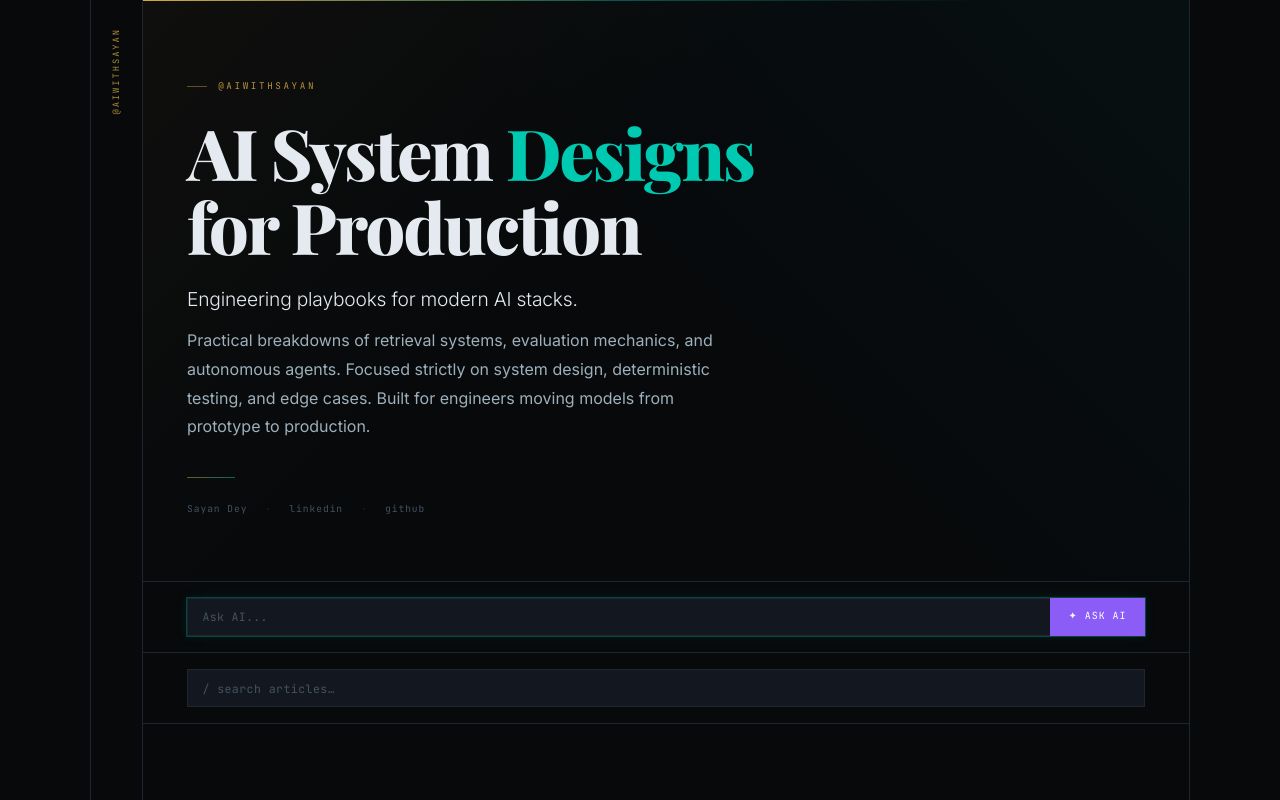
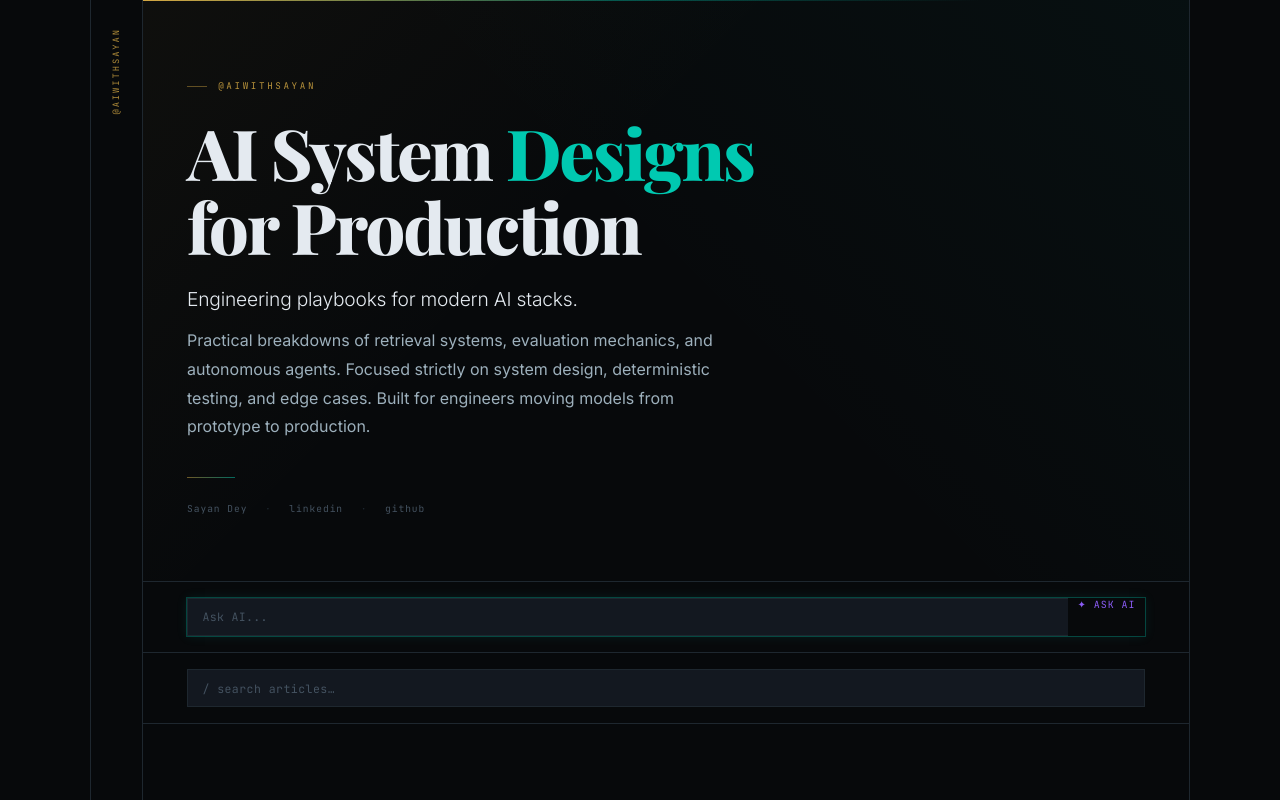
Before and after one commit to sayan1999/sayan1999.github.io, a React (Vite) app: page / in a window 1280 px wide. Built offline with nearby package versions, Linux system fonts and the light colour scheme.

Commit message:
feat: ask ai decorative label, auto-show providers on input, chatgpt prompt= param

```diff
--- a/src/components/ChatWithAI.jsx
+++ b/src/components/ChatWithAI.jsx
@@ -2,7 +2,7 @@ import React, { useState, useRef } from 'react'
 import SYSTEM_PROMPT_TEMPLATE from '../prompts/system-prompt.md?raw'
 
 const BOTS = [
-  { id: 'chatgpt',    label: 'ChatGPT',    bg: '#10a37f', fg: '#fff', url: p => `https://chatgpt.com/?q=${p}` },
+  { id: 'chatgpt',    label: 'ChatGPT',    bg: '#10a37f', fg: '#fff', url: p => `https://chatgpt.com/?prompt=${p}&hints=search` },
   { id: 'perplexity', label: 'Perplexity', bg: '#1fb8cd', fg: '#fff', url: p => `https://www.perplexity.ai/search?q=${p}` },
   { id: 'claude',     label: 'Claude',     bg: '#d97757', fg: '#fff', url: p => `https://claude.ai/new?q=${p}` },
   { id: 'grok',       label: 'Grok',       bg: '#e8e8e8', fg: '#111', url: p => `https://grok.com/?q=${p}` },
@@ -22,17 +22,9 @@ function buildPrompt(allPosts, userQuery) {
 
 export default function AskAI({ allPosts = [] }) {
   const [prompt, setPrompt] = useState('')
-  const [showBots, setShowBots] = useState(false)
   const inputRef = useRef(null)
 
-  const handleAsk = () => {
-    if (prompt.trim()) setShowBots(true)
-  }
-
-  const handleChange = e => {
-    setPrompt(e.target.value)
-    if (showBots) setShowBots(false)
-  }
+  const showBots = prompt.trim().length > 0
 
   const launch = bot => {
     const full = buildPrompt(allPosts, prompt)
@@ -48,12 +40,9 @@ export default function AskAI({ allPosts = [] }) {
           type="text"
           placeholder="Ask AI..."
           value={prompt}
-          onChange={handleChange}
-          onKeyDown={e => { if (e.key === 'Enter') handleAsk() }}
+          onChange={e => setPrompt(e.target.value)}
         />
-        <button className="chai-ask-btn" onClick={handleAsk} disabled={!prompt.trim()}>
-          ✦ ASK AI
-        </button>
+        <span className="chai-ask-label">✦ ASK AI</span>
       </div>
 
       {showBots && (
--- a/src/index.css
+++ b/src/index.css
@@ -963,21 +963,17 @@ body {
 .chai-input::placeholder { color: var(--text3); }
 .chai-input:focus { border-color: #8b5cf6; }
 
-.chai-ask-btn {
+.chai-ask-label {
   font-family: 'JetBrains Mono', monospace;
   font-size: 0.62rem;
   letter-spacing: 0.1em;
-  color: #fff;
-  background: #8b5cf6;
-  border: 1px solid #8b5cf6;
-  padding: 0 1.1rem;
-  cursor: pointer;
+  color: #8b5cf6;
   white-space: nowrap;
-  transition: background .15s;
   flex-shrink: 0;
+  padding: 0 0.6rem;
+  user-select: none;
+  pointer-events: none;
 }
-.chai-ask-btn:hover:not(:disabled) { background: #7c3aed; border-color: #7c3aed; }
-.chai-ask-btn:disabled { cursor: not-allowed; }
 
 .chai-bots {
   display: flex;
```
